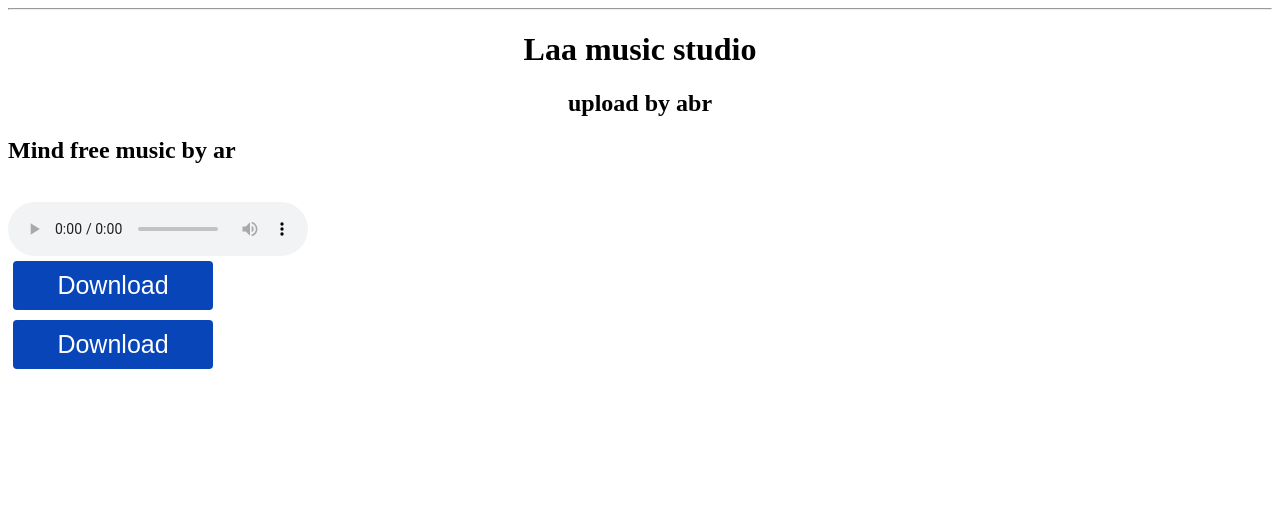
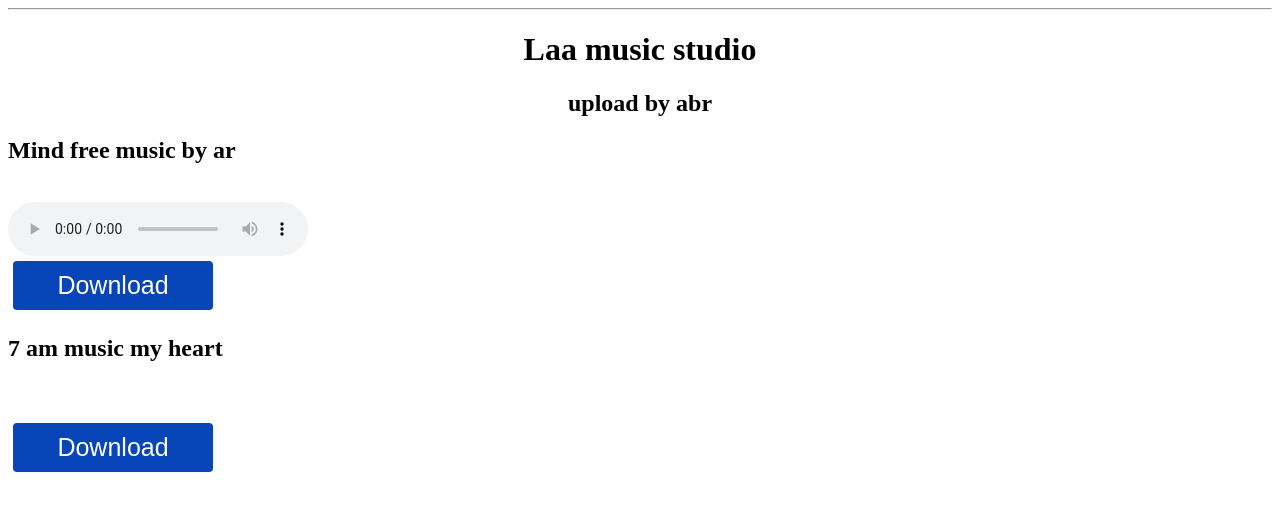
Before and after one commit to Laastudio/laastudio, a plain HTML site: page index.html in a window 1280 px wide. Drawn offline with Linux system fonts and the light colour scheme.

Commit message:
Update index.html

```diff
--- a/index.html
+++ b/index.html
@@ -64,5 +64,8 @@
     <source src="https://laastudio.github.io/laastudio/music/mind free.mp3" type="audio/mpeg" controls > </audio> <br>
     <a href="music/mind free.mp3"/Download><button class="button"style="vertical-align:middle"><span>Download</span></button></a>
      <source src="https://laastudio.github.io/laastudio/music/7 am.ogg" type="audio/ogg">
+  <br>
+  <h2>7 am  music my heart</h2>
+  <br>
     <source src="https://laastudio.github.io/laastudio/music/7 am.mp3" type="audio/mpeg" controls > </audio> <br>
     <a href="music/7 am.mp3"/Download><button class="button"style="vertical-align:middle"><span>Download</span></button></a>
```
